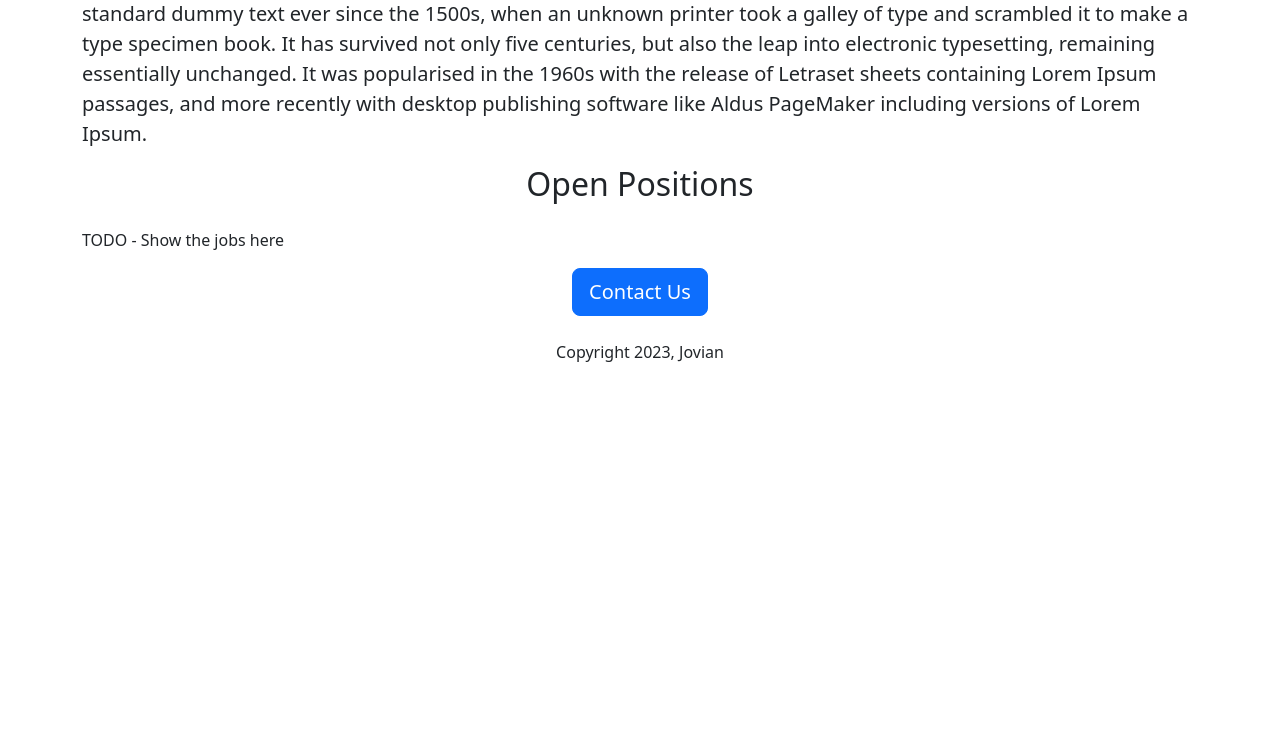
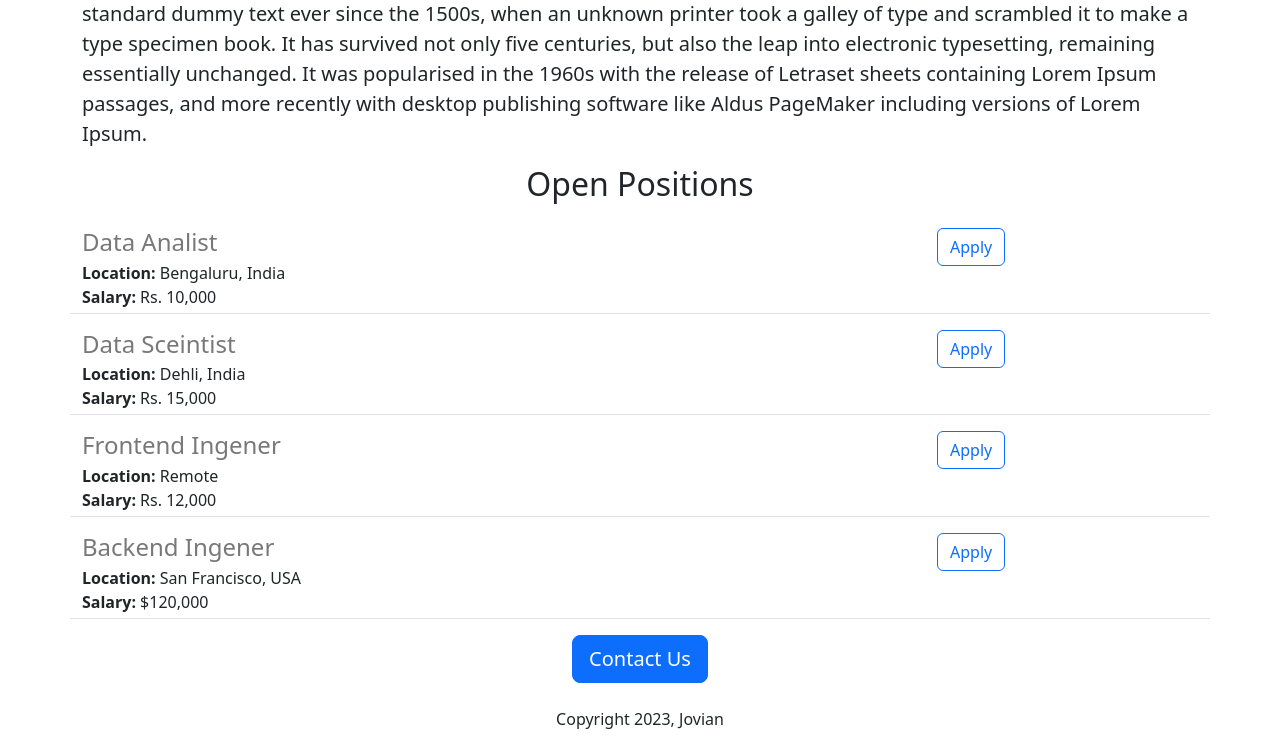
Before and after one commit to milashOleg/jovian-careers-website, a Flask app: page / in a window 1280 px wide. Shown: the part 541-1288 px from the top of the page. Before the commit the page ends 903 px from the top, so only its background shows below. Run offline with Flask 3, Linux system fonts and the light colour scheme.

Commit message:
insert dynamic data to a site

```diff
--- a/app.py
+++ b/app.py
@@ -2,10 +2,38 @@ from flask import Flask, render_template
 
 app = Flask(__name__)
 
+JOBS = [
+  {
+    'id': 1,
+    'title': 'Data Analist',
+    'location': 'Bengaluru, India',
+    'salary': 'Rs. 10,000'
+  },
+  {
+    'id': 2,
+    'title': 'Data Sceintist',
+    'location': 'Dehli, India',
+    'salary': 'Rs. 15,000'
+  },
+  {
+    'id': 3,
+    'title': 'Frontend Ingener',
+    'location': 'Remote',
+    'salary': 'Rs. 12,000'
+  },
+  {
+    'id': 4,
+    'title': 'Backend Ingener',
+    'location': 'San Francisco, USA',
+    'salary': '$120,000'
+  }
+]
 
 @app.route('/')
 def hello_world():
-  return render_template('home.html')
+  return render_template('home.html',
+                         jobs=JOBS,
+                        company_name='Jovian')
 
 
 if __name__ == '__main__':
--- a/templates/home.html
+++ b/templates/home.html
@@ -3,7 +3,7 @@
 <head>
   <meta charset="utf-8">
   <meta name="viewport" content="width=device-width, initial-scale=1">
-  <title>Jovian Career</title>
+  <title>{{company_name}} Career</title>
   <link href="https://cdn.jsdelivr.net/npm/bootstrap@5.3.2/dist/css/bootstrap.min.css" rel="stylesheet" integrity="sha384-T3c6CoIi6uLrA9TneNEoa7RxnatzjcDSCmG1MXxSR1GAsXEV/Dwwykc2MPK8M2HN" crossorigin="anonymous">
   <style>
     #banner {
@@ -20,7 +20,11 @@
     <h2 class="text-center mt-2 mb-4">About Jovian</h2>
     <p class="lead">Lorem Ipsum is simply dummy text of the printing and typesetting industry. Lorem Ipsum has been the industry's standard dummy text ever since the 1500s, when an unknown printer took a galley of type and scrambled it to make a type specimen book. It has survived not only five centuries, but also the leap into electronic typesetting, remaining essentially unchanged. It was popularised in the 1960s with the release of Letraset sheets containing Lorem Ipsum passages, and more recently with desktop publishing software like Aldus PageMaker including versions of Lorem Ipsum.</p>
     <h2 class="text-center mt-2 mb-4">Open Positions</h2>
-    <p>TODO - Show the jobs here</p>
+    <div>
+      {% for job in jobs%}
+        {% include 'jobitem.html' %}
+      {% endfor %}
+    </div>
     <div class="text-center">
       <button class="btn btn-primary btn-lg">Contact Us</button>
       <p class="mt-4">Copyright 2023, Jovian</p>
--- /dev/null
+++ b/templates/jobitem.html
@@ -0,0 +1,16 @@
+<div class="border-bottom row" style="margin-bottom:16px;padding-bottom:4px">
+  <div class="col-9">
+    <h4 style="color:rgb(120,120,120); margin-bottom:4px">{{job['title']}}</h4>
+    <div>
+      <b>Location:</b> {{job['location']}}
+    </div>
+    {% if 'salary' in job %}
+    <div>
+      <b>Salary:</b> {{job['salary']}}
+    </div>
+    {% endif %}
+  </div>
+  <div class="col-3">
+    <button type="button" class="btn btn-outline-primary">Apply</button>
+  </div>
+</div>
```
